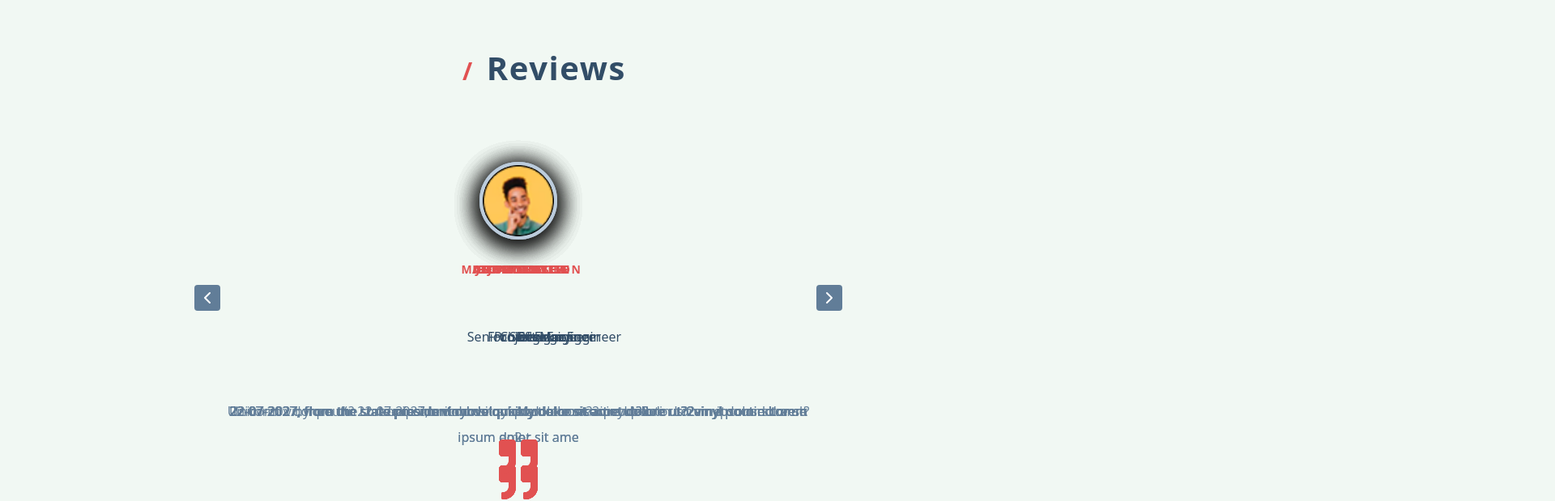
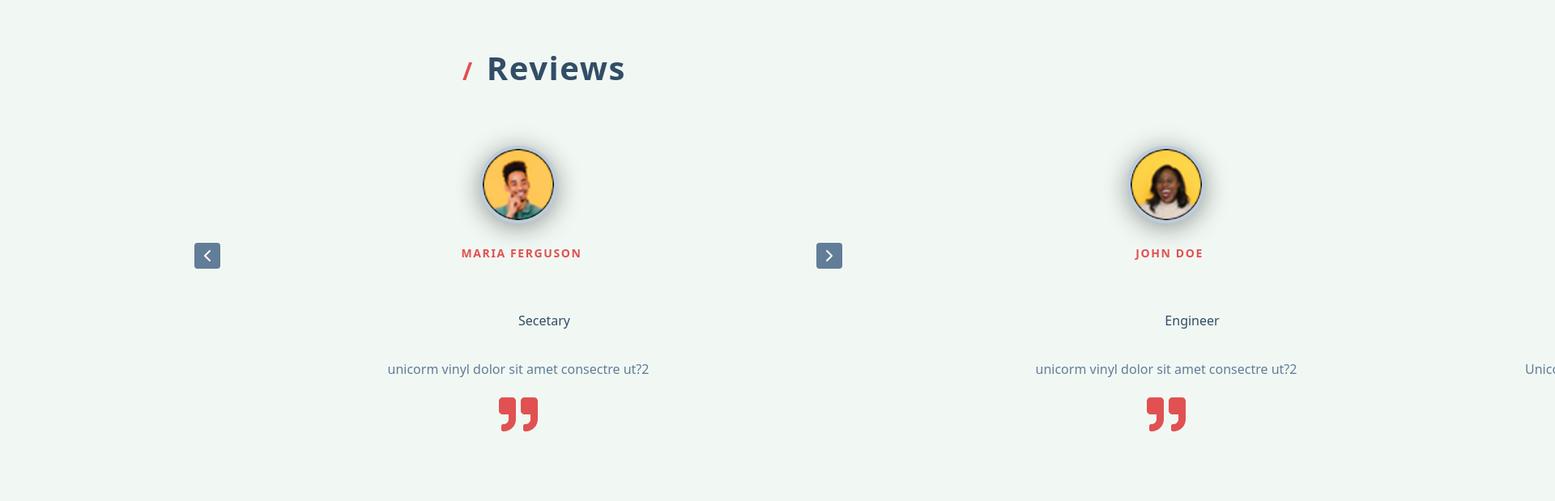
Before and after one commit to Bobbylee007/react-projects, a React (Create React App) app in the folder react-projects/: page / in a window 1280 px wide. Shown: the top 619 px of the page at 81% size, 1920 px wide, since content can reach past the window. Built offline with nearby package versions, Linux system fonts and the light colour scheme.

Commit message:
slider transform

```diff
--- a/react-projects/src/index.css
+++ b/react-projects/src/index.css
@@ -565,6 +565,7 @@ main .accordian {
 }
 /*=======   Menu End   =========*/
 
+
 /*=======   Tabs   =========*/
 
 .tabs-section {
@@ -640,13 +641,14 @@ main .accordian {
 }
 .slider-center{
     position: relative;
-    width: 80nw;
+    width: 80vw;
     max-width: 800px;
     height: 450px;
     padding-top: 2rem;
     margin-top: 4rem;
     margin: 0 auto;
-    display: flex;
+    display: grid;
+    grid-template-columns: repeat(7, 1fr);
     /* overflow: hidden; */
 
 
@@ -734,9 +736,9 @@ main .accordian {
     width: var(--fixed-width);
 }
 .slider {
-    position: absolute;
+    /* position: absolute;
     top: 0;
-    left: 0;
+    left: 0; */
     width: 100%;
     height: 100%;
     /* opacity: 0; */
@@ -746,14 +748,14 @@ main .accordian {
     text-align: center;
 }
 
-.slider .activeLide{
+.slider.activeSlide{
     opacity: 1;
     transform: translateX(0);
 }
-.slider .lastSlide{
+.slider.lastSlide{
     transform: translateX(-100%);
 }
-.slider .nextSlider{
+.slider.nextSlider{
     transform: translateX(100);
 }
 
@@ -857,7 +859,6 @@ main .accordian {
         padding-inline: 32px;
         gap: 160px;
     }
-
     .menu-item {
         width: var(--fixed-width);
     }
@@ -940,10 +941,10 @@ article .job-info{
 }
 
 .slider{
-    position: absolute;
+    /* position: absolute;
     top: 0;
-    left: 0;
-    width: 100%;
+    left: 0; */
+    width: 700px;
     height: 100%;
     /* opacity: 0; */
     transition: var(--trans);
@@ -1035,7 +1036,6 @@ section {
         margin-bottom: 0;
     }
 
-
     .modal {
         position: absolute;
         top: 2rem;
@@ -1107,7 +1107,6 @@ section {
         display: grid;
         grid-template-columns: repeat(auto-fit, minmax(250px 1fr));
     }
-
     .user {
         background: var(--clr-white);
         border-bottom: 1rem;
@@ -1120,7 +1119,6 @@ section {
         align-items: start;
         width: 300px;
     }
-
     .user h4 {
         text-align: start;
         margin-block-start: 0.5rem;
@@ -1142,14 +1140,139 @@ section {
         .menu-item {
             width: var(--fixed-width);
         }
-
     /*===== Menu End ====*/
 
+/*=======  Sliders  =========*/
 
-    /*=======  Sliders  =========*/
+.title span {
+    font-size: 1.85rem;
+    color: var(--clr-red-light);
+    margin-right: 1rem;
+    font-weight: 700;
+}
 
+.slider-center {
+    position: relative;
+    width: 80vw;
+    max-width: 800px;
+    height: 450px;
+    padding-top: 2rem;
+    margin-top: 4rem;
+    margin: 0 auto;
+    display: grid;
+    grid-template-columns: repeat(7, 1fr);
+    /* overflow: hidden; */
+}
 
+.slider {
+    width: 360px;
+}
 
+.slider h4 {
+    text-transform: uppercase;
+    color: var(--clr-red-light);
+}
 
+.title {
+    text-transform: capitalize;
+    margin-bottom: 0.75rem;
+    color: var(--clr-gray-3);
+}
+
+.text {
+    max-width: 35em;
+    margin: 0 auto;
+    margin-top: 2rem;
+    line-height: 2;
+    color: var(--clr-gray-5);
+}
+
+.slider-img {
+    width: 96px;
+    height: 96px;
+    margin-top: 2rem;
+    margin-bottom: 1rem;
+    border-radius: 50%;
+    border: 4px solid var(--clr-gray-8);
+    aspect-ratio: 1;
+    object-fit: cover;
+    filter: drop-shadow(var(--dark-shadow));
+}
+
+.slider-icon {
+    font-size: 3rem;
+    margin-top: 1rem;
+    color: var(--clr-red-light);
+}
+
+.prev,
+.next {
+    position: absolute;
+    top: 200px;
+    transform: translateY(-50%);
+    background: var(--clr-gray-5);
+    color: var(--clr-white);
+    width: 1.25rem;
+    height: 1.25rem;
+    display: grid;
+    place-items: center;
+    border-color: transparent;
+    font-size: 1rem;
+    border-radius: var(--rd-corners);
+    cursor: pointer;
+    transition: var(--trans);
+}
+
+.prev:hover,
+.next:hover {
+    background: var(--clr-primary-5);
+}
+
+.prev {
+    left: 0;
+}
+
+.next {
+    right: 0;
+}
+
+/*---------------------*/
+.text {
+    max-width: 45em;
+}
+
+.prev,
+.next {
+    width: 2rem;
+    height: 2rem;
+    font-size: 1.5rem;
+    border-style: none;
+}
+
+.slider {
+    /* position: absolute;
+    top: 0;
+    left: 0; */
+    width: 800px;
+    height: 100%;
+    /* opacity: 0; */
+    transition: var(--trans);
+    justify-content: center;
+    margin: 0, auto;
+    text-align: center;
+}
+
+.slider.activeSlide {
+    opacity: 1;
+    transform: translateX(0);
+}
+
+.slider.lastSlide {
+    transform: translateX(-100%);
+}
+
+.slider.nextSlider {
+    transform: translateX(100);
+}
     /*=======  Sliders  Ends =========*/
 }
```
